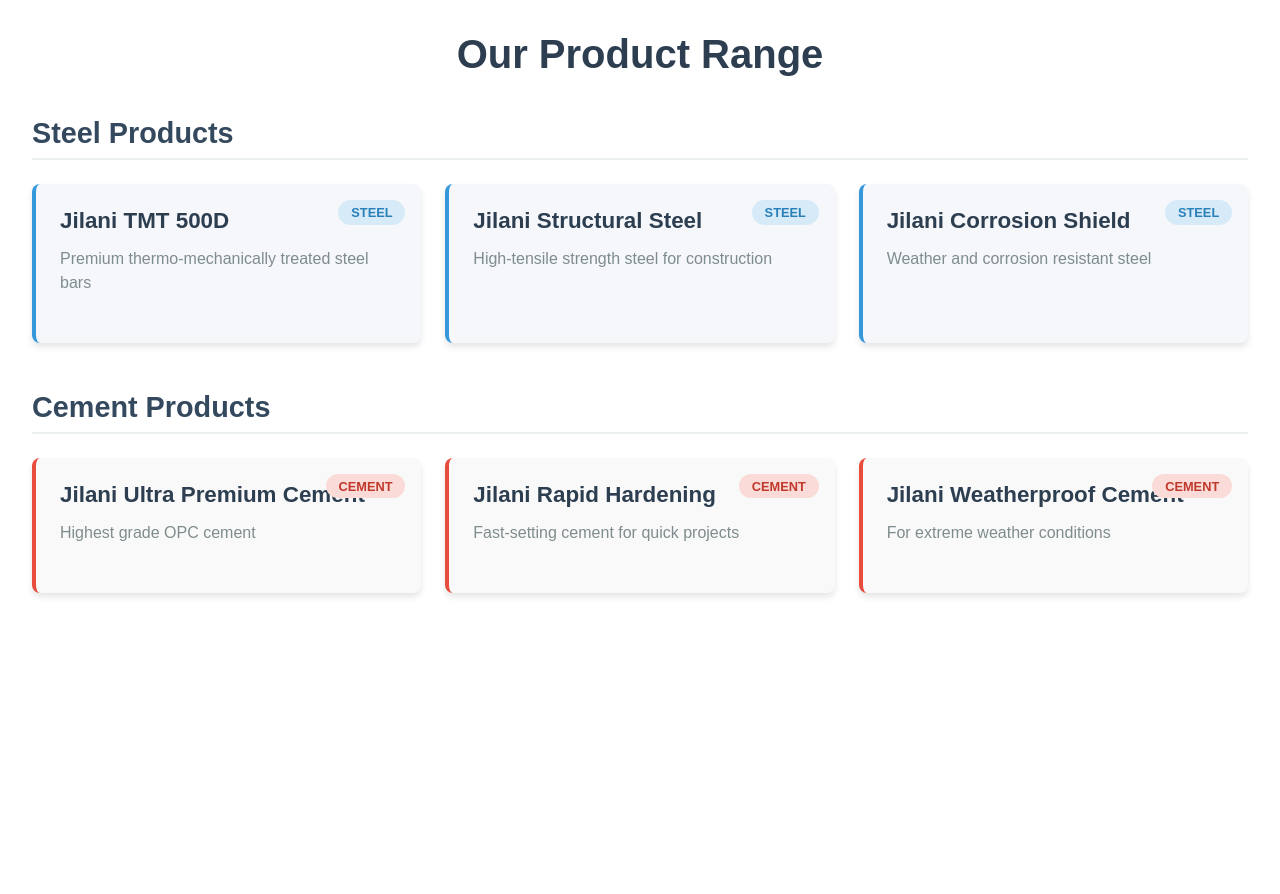
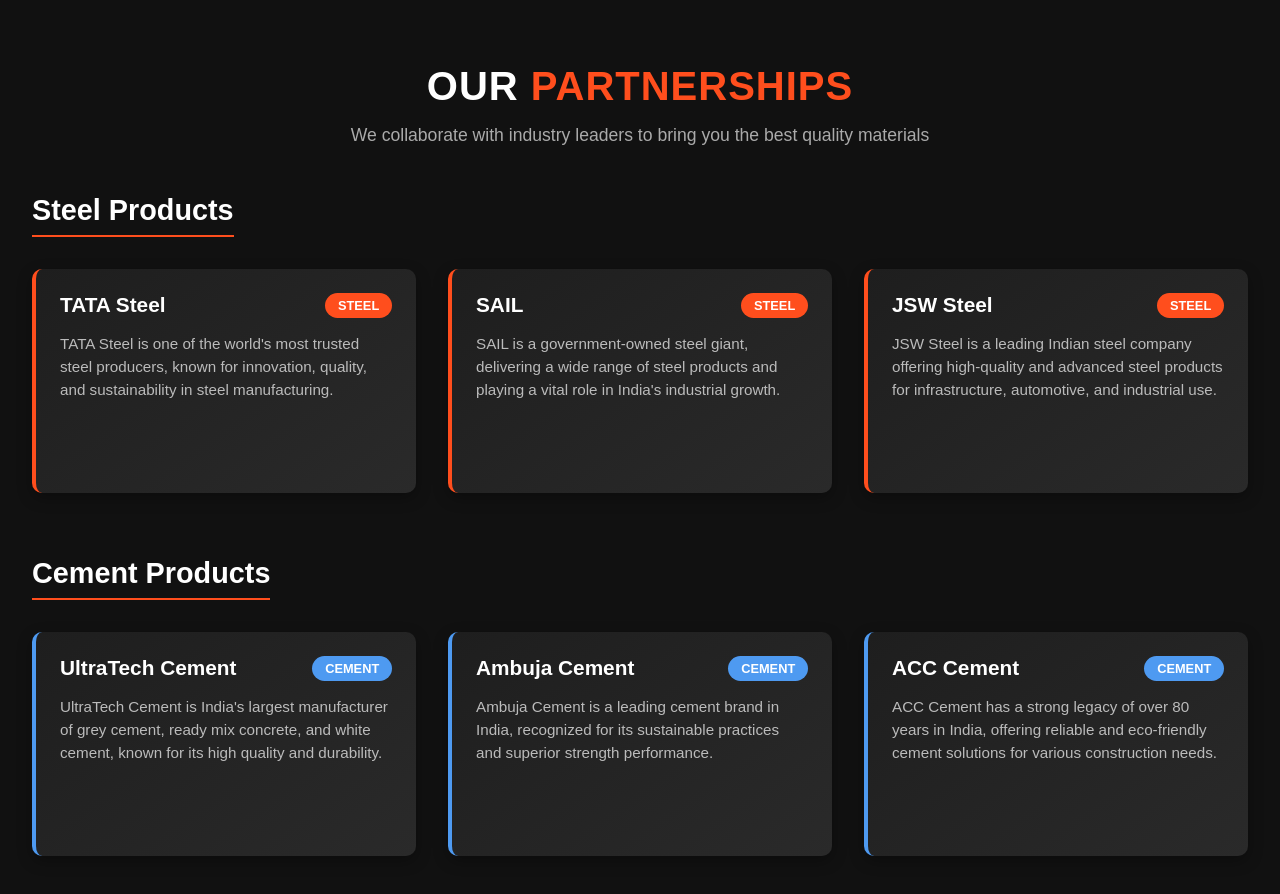
Before and after one commit to mr-ssc/Jilani-Steel-Cement, a React (Create React App) app: page /Partnerships in a window 1280 px wide. Shown: the top 894 px of the page. Before the commit the page ends 800 px from the top, so only its background shows below. Built offline with nearby package versions, Linux system fonts and the light colour scheme.

Commit message:
first commit

```diff
--- a/src/component/Partnerships.css
+++ b/src/component/Partnerships.css
@@ -1,101 +1,193 @@
-.Partnerships-container {
-  padding: 2rem;
-  max-width: 1400px;
-  margin: 0 auto;
+/* Base Styles */
+.partnerships-container {
+  background-color: #111111;
+  color: #ffffff;
+  padding: 4rem 2rem;
   font-family: 'Arial', sans-serif;
 }
 
-.Partnerships-title {
+.partnerships-title {
+  font-size: 2.5rem;
   text-align: center;
-  margin-bottom: 2.5rem;
-  color: #2c3e50;
-  font-size: 2.5rem;
+  margin-bottom: 1rem;
+  font-weight: 700;
+  text-transform: uppercase;
+  letter-spacing: 1px;
+}
+
+.partnerships-title span {
+  color: #ff4e1d;
+}
+
+.partnerships-subtitle {
+  text-align: center;
+  font-size: 1.1rem;
+  margin-bottom: 3rem;
+  color: #aaaaaa;
+  max-width: 700px;
+  margin-left: auto;
+  margin-right: auto;
+}
+
+.partnerships-section {
+  margin-bottom: 4rem;
+}
+
+.partnerships-category-title {
+  font-size: 1.8rem;
+  margin-bottom: 2rem;
+  padding-bottom: 0.5rem;
+  border-bottom: 2px solid #ff4e1d;
+  display: inline-block;
+}
+
+.partnerships-grid {
+  display: grid;
+  grid-template-columns: repeat(auto-fill, minmax(300px, 1fr));
+  gap: 2rem;
+}
+
+.partnerships-card {
+  background: linear-gradient(145deg, #1e1e1e, #2a2a2a);
+  border-radius: 10px;
+  padding: 1.5rem;
+  cursor: pointer;
+  transition: all 0.3s ease;
+  box-shadow: 0 5px 15px rgba(0, 0, 0, 0.3);
+  display: flex;
+  flex-direction: column;
+  height: 100%;
+  overflow: hidden;
+  position: relative;
+  border-left: 4px solid transparent;
+}
+
+.partnerships-steel {
+  border-left-color: #ff4e1d;
+}
+
+.partnerships-cement {
+  border-left-color: #4e9af1;
+}
+
+.partnerships-card:hover {
+  transform: translateY(-10px);
+  box-shadow: 0 15px 30px rgba(0, 0, 0, 0.4);
+}
+
+.partnerships-card:hover .visit-website-btn {
+  opacity: 1;
+  transform: translateY(0);
+}
+
+.card-content {
+  flex: 1;
+}
+
+.card-title {
+  font-size: 1.3rem;
+  margin-bottom: 1rem;
+  color: #ffffff;
   font-weight: 600;
 }
 
-.Partnerships-section {
-  margin-bottom: 3rem;
-}
-
-.Partnerships-category-title {
-  color: #34495e;
-  font-size: 1.8rem;
-  margin-bottom: 1.5rem;
-  padding-bottom: 0.5rem;
-  border-bottom: 2px solid #ecf0f1;
-}
-
-.Partnerships-grid {
-  display: grid;
-  grid-template-columns: repeat(auto-fill, minmax(350px, 1fr));
-  gap: 1.5rem;
-}
-
-.Partnerships-card {
-  padding: 1.5rem;
-  border-radius: 8px;
-  cursor: pointer;
-  transition: all 0.3s ease;
-  box-shadow: 0 4px 6px rgba(0, 0, 0, 0.1);
-  position: relative;
-  overflow: hidden;
-}
-
-.Partnerships-card:hover {
-  transform: translateY(-5px);
-  box-shadow: 0 10px 20px rgba(0, 0, 0, 0.15);
-}
-
-.Partnerships-steel {
-  background-color: #f5f7fa;
-  border-left: 4px solid #3498db;
-}
-
-.Partnerships-cement {
-  background-color: #f9f9f9;
-  border-left: 4px solid #e74c3c;
-}
-
-.Partnerships-card-title {
-  color: #2c3e50;
-  font-size: 1.4rem;
-  margin-bottom: 0.8rem;
-}
-
-.Partnerships-card-description {
-  color: #7f8c8d;
+.card-description {
+  color: #bbbbbb;
+  font-size: 0.95rem;
   line-height: 1.5;
   margin-bottom: 1.5rem;
 }
 
-.Partnerships-card-badge {
+.card-badge {
   position: absolute;
-  top: 1rem;
-  right: 1rem;
-  background-color: #ecf0f1;
+  top: 1.5rem;
+  right: 1.5rem;
+  background-color: #ff4e1d;
+  color: white;
   padding: 0.3rem 0.8rem;
   border-radius: 20px;
   font-size: 0.8rem;
-  font-weight: bold;
+  font-weight: 600;
   text-transform: uppercase;
 }
 
-.Partnerships-steel .Partnerships-card-badge {
-  background-color: #d6eaf8;
-  color: #2980b9;
+.partnerships-cement .card-badge {
+  background-color: #4e9af1;
 }
 
-.Partnerships-cement .Partnerships-card-badge {
-  background-color: #fadbd8;
-  color: #c0392b;
+.visit-website-btn {
+  background-color: #ff4e1d;
+  color: white;
+  padding: 0.8rem;
+  text-align: center;
+  border-radius: 5px;
+  font-weight: 600;
+  transition: all 0.3s ease;
+  opacity: 0;
+  transform: translateY(20px);
+  display: flex;
+  align-items: center;
+  justify-content: center;
 }
 
+.partnerships-cement .visit-website-btn {
+  background-color: #4e9af1;
+}
+
+.visit-website-btn span {
+  margin-left: 0.5rem;
+  transition: transform 0.3s ease;
+}
+
+.partnerships-card:hover .visit-website-btn span {
+  transform: translateX(3px);
+}
+
+/* Responsive Styles */
 @media (max-width: 768px) {
-  .Partnerships-grid {
+  .partnerships-title {
+    font-size: 2rem;
+  }
+
+  .partnerships-subtitle {
+    font-size: 1rem;
+  }
+
+  .partnerships-grid {
     grid-template-columns: 1fr;
   }
 
-  .Partnerships-title {
-    font-size: 2rem;
+  .visit-website-btn {
+    opacity: 1;
+    transform: translateY(0);
   }
 }
+
+/* Animation */
+@keyframes fadeIn {
+  from {
+    opacity: 0;
+    transform: translateY(20px);
+  }
+  to {
+    opacity: 1;
+    transform: translateY(0);
+  }
+}
+
+.partnerships-card {
+  animation: fadeIn 0.5s ease forwards;
+  opacity: 0;
+}
+
+.partnerships-card:nth-child(1) {
+  animation-delay: 0.1s;
+}
+
+.partnerships-card:nth-child(2) {
+  animation-delay: 0.2s;
+}
+
+.partnerships-card:nth-child(3) {
+  animation-delay: 0.3s;
+}
--- a/src/component/Partnerships.js
+++ b/src/component/Partnerships.js
@@ -5,42 +5,42 @@
   const steelBrands = [
     {
       id: 1,
-      title: "Jilani TMT 500D",
-      description: "Premium thermo-mechanically treated steel bars",
-      website: "https://jilani.com/tmt-500d"
+      title: "TATA Steel",
+      description: "TATA Steel is one of the world's most trusted steel producers, known for innovation, quality, and sustainability in steel manufacturing.",
+      website: "https://www.tatasteel.com/"
     },
     {
       id: 2,
-      title: "Jilani Structural Steel",
-      description: "High-tensile strength steel for construction",
-      website: "https://jilani.com/structural"
+      title: "SAIL",
+      description: "SAIL is a government-owned steel giant, delivering a wide range of steel products and playing a vital role in India's industrial growth.",
+      website: "https://sail.co.in/"
     },
     {
       id: 3,
-      title: "Jilani Corrosion Shield",
-      description: "Weather and corrosion resistant steel",
-      website: "https://jilani.com/corrosion-shield"
+      title: "JSW Steel",
+      description: "JSW Steel is a leading Indian steel company offering high-quality and advanced steel products for infrastructure, automotive, and industrial use.",
+      website: "https://www.jswsteel.in/"
     },
   ];
 
   const cementBrands = [
     {
       id: 7,
-      title: "Jilani Ultra Premium Cement",
-      description: "Highest grade OPC cement",
-      website: "https://jilani.com/ultra-premium"
+      title: "UltraTech Cement",
+      description: "UltraTech Cement is India's largest manufacturer of grey cement, ready mix concrete, and white cement, known for its high quality and durability.",
+      website: "https://www.ultratechcement.com/"
     },
     {
       id: 8,
-      title: "Jilani Rapid Hardening",
-      description: "Fast-setting cement for quick projects",
-      website: "https://jilani.com/rapid-hardening"
+      title: "Ambuja Cement",
+      description: "Ambuja Cement is a leading cement brand in India, recognized for its sustainable practices and superior strength performance.",
+      website: "https://www.ambujacement.com/"
     },
     {
       id: 9,
-      title: "Jilani Weatherproof Cement",
-      description: "For extreme weather conditions",
-      website: "https://jilani.com/weatherproof"
+      title: "ACC Cement",
+      description: "ACC Cement has a strong legacy of over 80 years in India, offering reliable and eco-friendly cement solutions for various construction needs.",
+      website: "https://www.acclimited.com/"
     },
   ];
 
@@ -49,38 +49,49 @@
   };
 
   return (
-    <div className="Partnerships-container">
-      <h2 className="Partnerships-title">Our Product Range</h2>
+    <div className="partnerships-container">
+      <h2 className="partnerships-title">Our <span>Partnerships</span></h2>
+      <p className="partnerships-subtitle">We collaborate with industry leaders to bring you the best quality materials</p>
 
-      <div className="Partnerships-section">
-        <h3 className="Partnerships-category-title">Steel Products</h3>
-        <div className="Partnerships-grid">
+      <div className="partnerships-section">
+        <h3 className="partnerships-category-title">Steel Products</h3>
+        <div className="partnerships-grid">
           {steelBrands.map((brand) => (
             <div
               key={brand.id}
-              className="Partnerships-card Partnerships-steel"
+              className="partnerships-card partnerships-steel"
               onClick={() => handleCardClick(brand.website)}
             >
-              <h3 className="Partnerships-card-title">{brand.title}</h3>
-              <p className="Partnerships-card-description">{brand.description}</p>
-              <div className="Partnerships-card-badge">Steel</div>
+              <div className="card-content">
+                <h3 className="card-title">{brand.title}</h3>
+                <p className="card-description">{brand.description}</p>
+                <div className="card-badge">Steel</div>
+              </div>
+              <div className="visit-website-btn">
+                Visit Website <span>→</span>
+              </div>
             </div>
           ))}
         </div>
       </div>
 
-      <div className="Partnerships-section">
-        <h3 className="Partnerships-category-title">Cement Products</h3>
-        <div className="Partnerships-grid">
+      <div className="partnerships-section">
+        <h3 className="partnerships-category-title">Cement Products</h3>
+        <div className="partnerships-grid">
           {cementBrands.map((brand) => (
             <div
               key={brand.id}
-              className="Partnerships-card Partnerships-cement"
+              className="partnerships-card partnerships-cement"
               onClick={() => handleCardClick(brand.website)}
             >
-              <h3 className="Partnerships-card-title">{brand.title}</h3>
-              <p className="Partnerships-card-description">{brand.description}</p>
-              <div className="Partnerships-card-badge">Cement</div>
+              <div className="card-content">
+                <h3 className="card-title">{brand.title}</h3>
+                <p className="card-description">{brand.description}</p>
+                <div className="card-badge">Cement</div>
+              </div>
+              <div className="visit-website-btn">
+                Visit Website <span>→</span>
+              </div>
             </div>
           ))}
         </div>
```
